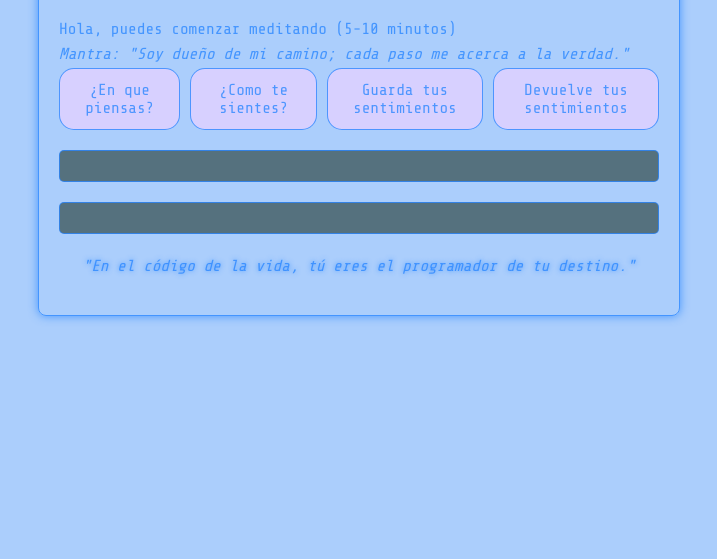
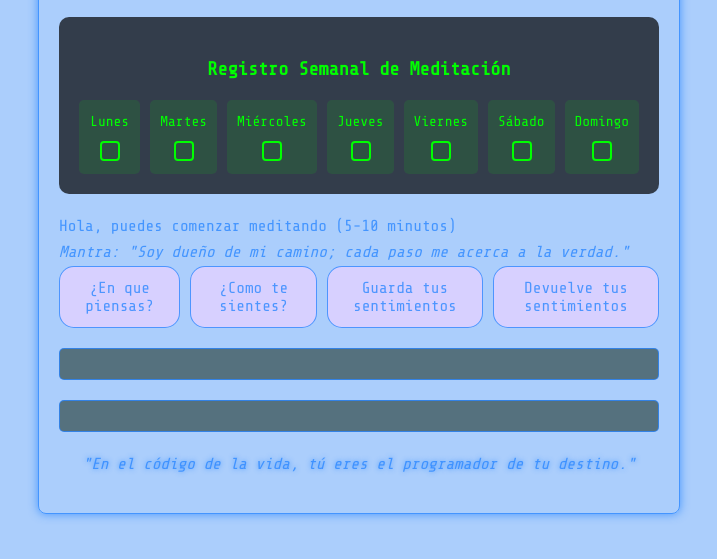
Before and after one commit to EdgarJTribaldo/reflechi, a website: page index.html in a window 1280 px wide. Shown: the part 107-666 px from the top of the page, without its empty margins (281-998 px from the left). Drawn offline with nearby package versions, Linux system fonts and the light colour scheme.

Commit message:
Separacion Css

```diff
--- a/index.html
+++ b/index.html
@@ -11,6 +11,42 @@
     <div class="matrix-bg"></div>
     <div class="container">
         <h1>Reflexiones Digitales</h1>
+
+        <!-- Agregamos la nueva sección de seguimiento semanal -->
+        <div class="meditation-tracker">
+            <h3>Registro Semanal de Meditación</h3>
+            <div class="week-grid">
+                <div class="day-box">
+                    <span>Lunes</span>
+                    <input type="checkbox" id="monday" class="meditation-check">
+                </div>
+                <div class="day-box">
+                    <span>Martes</span>
+                    <input type="checkbox" id="tuesday" class="meditation-check">
+                </div>
+                <div class="day-box">
+                    <span>Miércoles</span>
+                    <input type="checkbox" id="wednesday" class="meditation-check">
+                </div>
+                <div class="day-box">
+                    <span>Jueves</span>
+                    <input type="checkbox" id="thursday" class="meditation-check">
+                </div>
+                <div class="day-box">
+                    <span>Viernes</span>
+                    <input type="checkbox" id="friday" class="meditation-check">
+                </div>
+                <div class="day-box">
+                    <span>Sábado</span>
+                    <input type="checkbox" id="saturday" class="meditation-check">
+                </div>
+                <div class="day-box">
+                    <span>Domingo</span>
+                    <input type="checkbox" id="sunday" class="meditation-check">
+                </div>
+            </div>
+        </div>
+
         <div>
             <div>Hola, puedes comenzar meditando (5-10 minutos)</div>
             <i>Mantra: "Soy dueño de mi camino; cada paso me acerca a la verdad."</i>
--- a/main.js
+++ b/main.js
@@ -190,3 +190,21 @@ document.querySelectorAll('.mood-btn').forEach(btn => {
 // Inicializar la visualización de pensamientos y estados de ánimo al cargar la página
 displayThoughts();
 displayMoodLog();
+
+// Al inicio del archivo, después de las otras declaraciones
+document.addEventListener('DOMContentLoaded', () => {
+    // Cargar el estado guardado de los checkboxes
+    const days = ['monday', 'tuesday', 'wednesday', 'thursday', 'friday', 'saturday', 'sunday'];
+    days.forEach(day => {
+        const checkbox = document.getElementById(day);
+        const savedState = localStorage.getItem(`meditation-${day}`);
+        if (savedState) {
+            checkbox.checked = JSON.parse(savedState);
+        }
+
+        // Agregar evento para guardar el estado cuando cambie
+        checkbox.addEventListener('change', (e) => {
+            localStorage.setItem(`meditation-${day}`, e.target.checked);
+        });
+    });
+});
--- a/style.css
+++ b/style.css
@@ -197,3 +197,60 @@ button:hover, button:focus {
     max-height: 200px;
     overflow-y: auto;
 }
+
+.meditation-tracker {
+    background: rgba(0, 0, 0, 0.7);
+    padding: 20px;
+    border-radius: 10px;
+    margin: 20px 0;
+}
+
+.meditation-tracker h3 {
+    color: #0f0;
+    margin-bottom: 15px;
+    text-align: center;
+}
+
+.week-grid {
+    display: grid;
+    grid-template-columns: repeat(7, 1fr);
+    gap: 10px;
+}
+
+.day-box {
+    display: flex;
+    flex-direction: column;
+    align-items: center;
+    padding: 10px;
+    background: rgba(0, 255, 0, 0.1);
+    border-radius: 5px;
+}
+
+.day-box span {
+    color: #0f0;
+    margin-bottom: 5px;
+    font-size: 0.9em;
+}
+
+.meditation-check {
+    appearance: none;
+    width: 20px;
+    height: 20px;
+    border: 2px solid #0f0;
+    border-radius: 4px;
+    cursor: pointer;
+    position: relative;
+}
+
+.meditation-check:checked {
+    background-color: #0f0;
+}
+
+.meditation-check:checked::after {
+    content: '✓';
+    position: absolute;
+    color: black;
+    font-size: 16px;
+    left: 2px;
+    top: -2px;
+}
```
